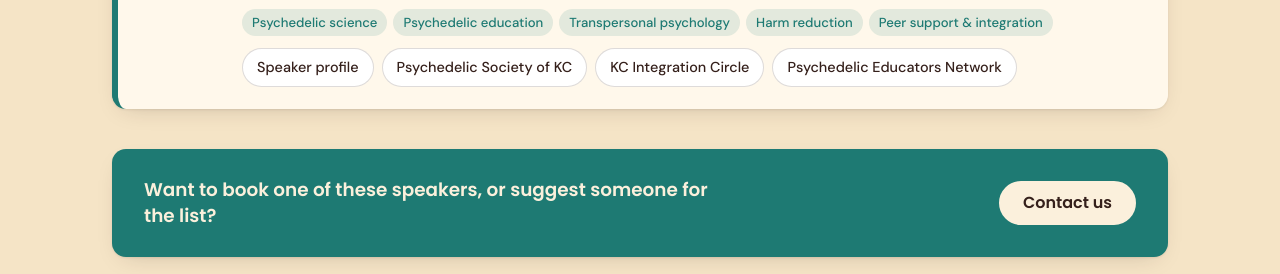
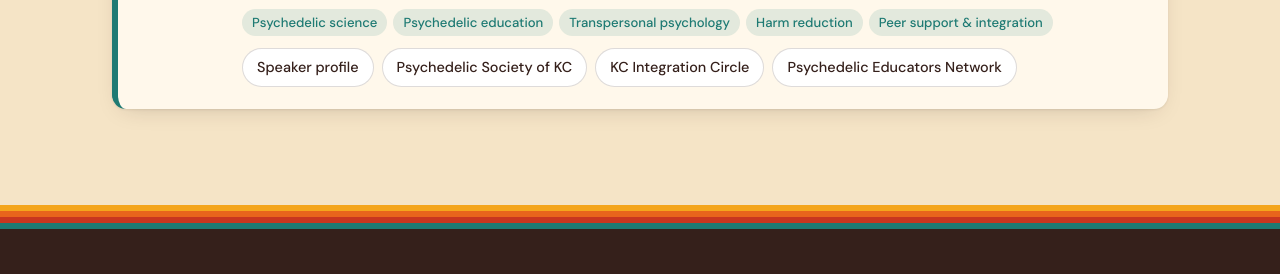
Before and after one commit to joseph-hood/path-heartland, a plain HTML site: page site/speakers.html in a window 1280 px wide. Shown: the part 1427-1701 px from the top of the page. Drawn offline with Linux system fonts and the light colour scheme.

Commit message:
remove speaker contact us section

```diff
--- a/site/speakers.html
+++ b/site/speakers.html
@@ -59,10 +59,6 @@
       <div class="wrap">
         <div id="speaker-list"></div>
         <noscript><p>Turn on JavaScript to see the speaker list.</p></noscript>
-        <div class="speaker-request">
-          <p>Want to book one of these speakers, or suggest someone for the list?</p>
-          <a class="btn" href="index.html#contact">Contact us</a>
-        </div>
       </div>
     </section>
   </main>
```
